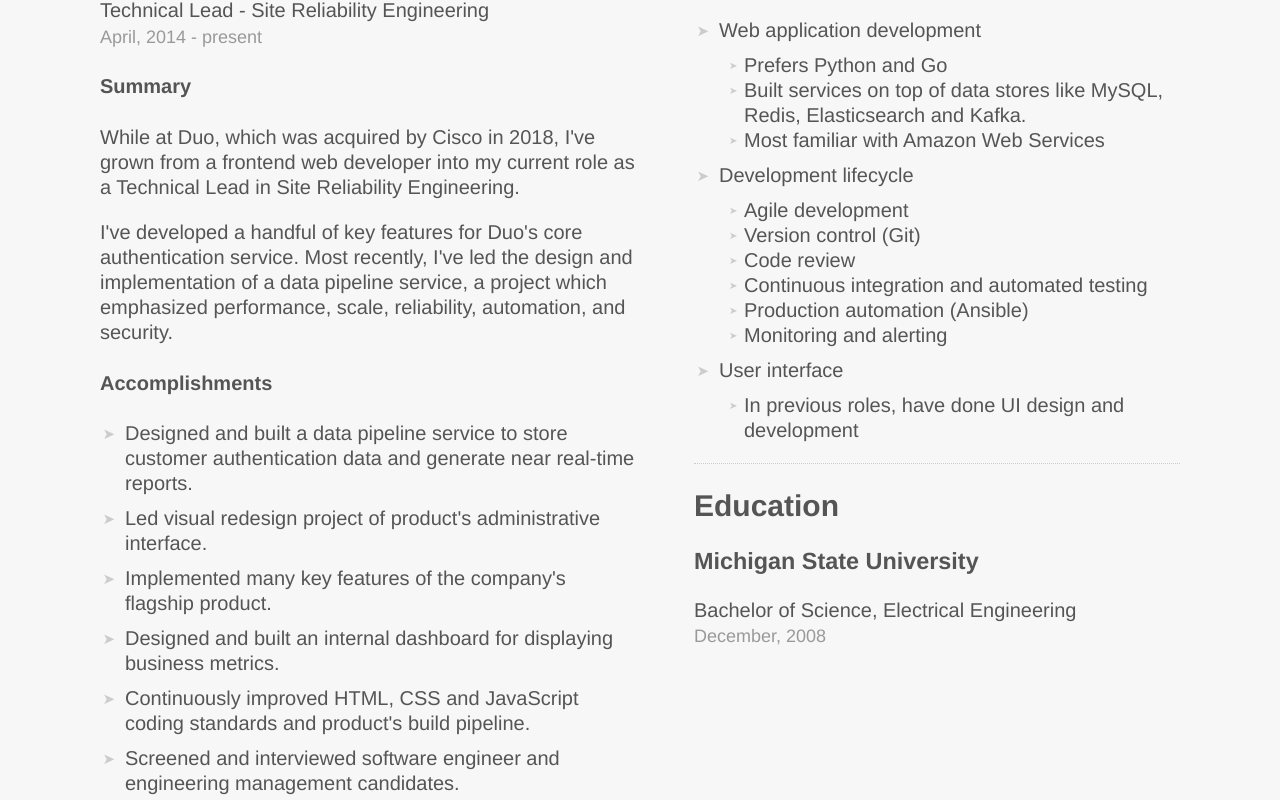
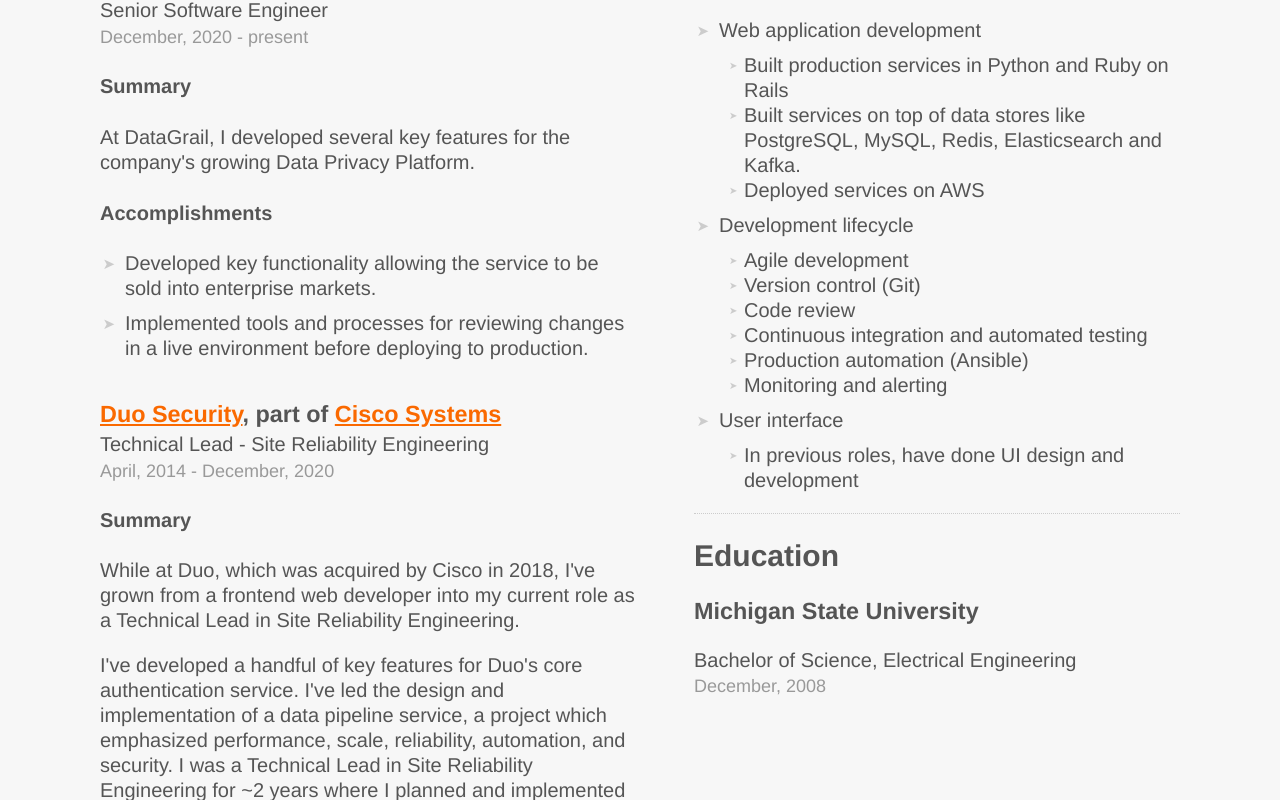
Before and after one commit to uoodsq/uoodsq.github.io, a plain HTML site: page index.html in a window 1280 px wide. Shown: the part 443-1243 px from the top of the page. Drawn offline with Linux system fonts and the light colour scheme.

Commit message:
Add DataGrail experience

```diff
--- a/index.html
+++ b/index.html
@@ -22,7 +22,7 @@
 			</ul>
 		</nav>
 
-		<p>Bryan Witherspoon is a <strong>software engineer</strong> with over thirteen years of professional experience designing, building and delivering web applications.</p>
+		<p>Bryan Witherspoon is a <strong>software engineer</strong> with over fifteen years of professional experience designing, building and delivering web applications.</p>
 	</header>
 
 	<main>
@@ -31,9 +31,30 @@
 
 			<section class="employer">
 				<header>
+					<h3><a href="https://datagrail.io">DataGrail</a></h3>
+					<p>Senior Software Engineer</p>
+					<p class="tenure"><time datetime="2020-12">December, 2020</time> - present</p>
+				</header>
+
+				<main>
+					<h4>Summary</h4>
+
+					<p>At DataGrail, I developed several key features for the company's growing Data Privacy Platform.</p>
+
+					<h4>Accomplishments</h4>
+
+					<ul>
+						<li>Developed key functionality allowing the service to be sold into enterprise markets.</li>
+						<li>Implemented tools and processes for reviewing changes in a live environment before deploying to production.</li>
+					</ul>
+				</main>
+			</section>
+
+			<section class="employer">
+				<header>
 					<h3><a href="https://duosecurity.com">Duo Security</a>, part of <a href="https://cisco.com">Cisco Systems</a></h3>
 					<p>Technical Lead - Site Reliability Engineering</p>
-					<p class="tenure"><time datetime="2018-10">April, 2014</time> - present</p>
+					<p class="tenure"><time datetime="2014-04">April, 2014</time> - <time datetime="2020-12">December, 2020</time></p>
 				</header>
 
 				<main>
@@ -41,11 +62,13 @@
 
 					<p>While at Duo, which was acquired by Cisco in 2018, I've grown from a frontend web developer into my current role as a Technical Lead in Site Reliability Engineering.</p>
 
-					<p>I've developed a handful of key features for Duo's core authentication service.  Most recently, I've led the design and implementation of a data pipeline service, a project which emphasized performance, scale, reliability, automation, and security.</p>
+					<p>I've developed a handful of key features for Duo's core authentication service.  I've led the design and implementation of a data pipeline service, a project which emphasized performance, scale, reliability, automation, and security.  I was a Technical Lead in Site Reliability Engineering for ~2 years where I planned and implemented internal tools to accelerate the delivery of our software into our customers' hands.</p>
 
 					<h4>Accomplishments</h4>
 
 					<ul>
+						<li>Implemented internal tools and processes to reduce time to deliver code changes to production.</li>
+						<li>Served in regular on-call rotations to ensure service uptime.</li>
 						<li>Designed and built a data pipeline service to store customer authentication data and generate near real-time reports.</li>
 						<li>Led visual redesign project of product's administrative interface.</li>
 						<li>Implemented many key features of the company's flagship product.</li>
@@ -173,9 +196,9 @@
 			<ul>
 				<li>Web application development
 					<ul>
-						<li>Prefers Python and Go</li>
-						<li>Built services on top of data stores like MySQL, Redis, Elasticsearch and Kafka.</li>
-						<li>Most familiar with Amazon Web Services</li>
+						<li>Built production services in Python and Ruby on Rails</li>
+						<li>Built services on top of data stores like PostgreSQL, MySQL, Redis, Elasticsearch and Kafka.</li>
+						<li>Deployed services on AWS</li>
 					</ul>
 				</li>
 
```
